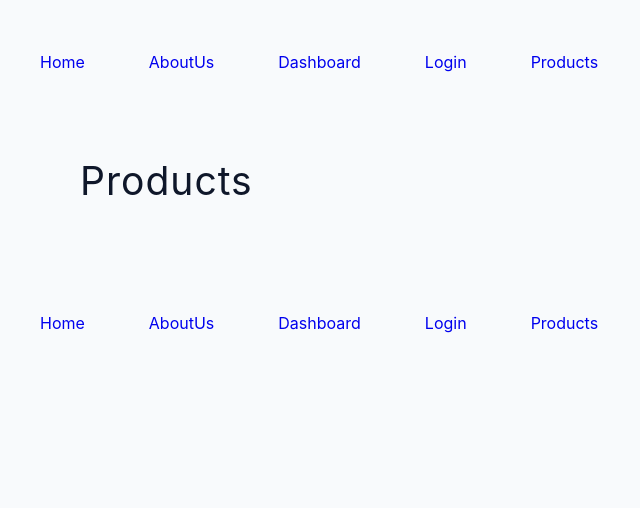
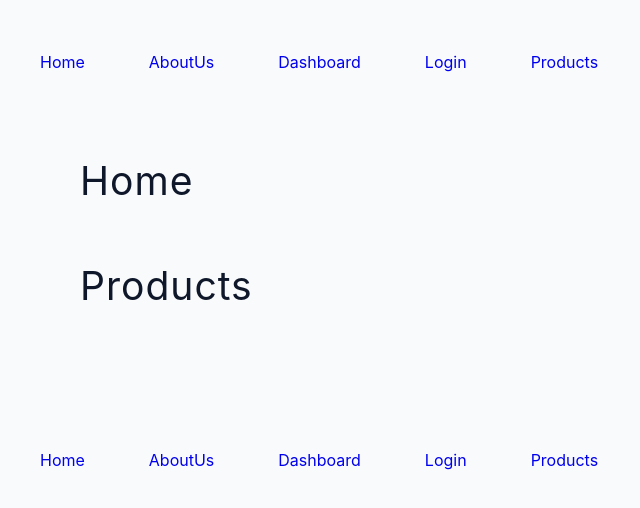
Before and after one commit to UsamaBhakrani/React-Router-v6, a React (Vite) app: page /products in a window 1280 px wide. Shown: the top 508 px of the page, without its empty margins (0-640 px from the left). Built offline with nearby package versions, Linux system fonts and the light colour scheme.

Commit message:
Using Outlet to Render Children in Nested Routes

```diff
--- a/src/App.jsx
+++ b/src/App.jsx
@@ -14,12 +14,13 @@ const App = () => {
         <Nav />
       </nav>
       <Routes>
-        <Route path="/" element={<Home />} />
-        <Route path="products" element={<Products />} />
-        <Route path="about" element={<About />} />
-        <Route path="dashboard" element={<Dashboard />} />
-        <Route path="login" element={<Login />} />
-        <Route path="*" element={<Error />} />
+        <Route path="/" element={<Home />}>
+          <Route path="products" element={<Products />} />
+          <Route path="about" element={<About />} />
+          <Route path="*" element={<Error />} />
+          <Route path="dashboard" element={<Dashboard />} />
+          <Route path="login" element={<Login />} />
+        </Route>
       </Routes>
       <footer>
         <Nav />
--- a/src/pages/Home.jsx
+++ b/src/pages/Home.jsx
@@ -1,7 +1,10 @@
+import { Outlet } from "react-router-dom";
+
 const Home = () => {
   return (
     <section className="section">
       <h2>Home</h2>
+      <Outlet />
     </section>
   );
 };
```
